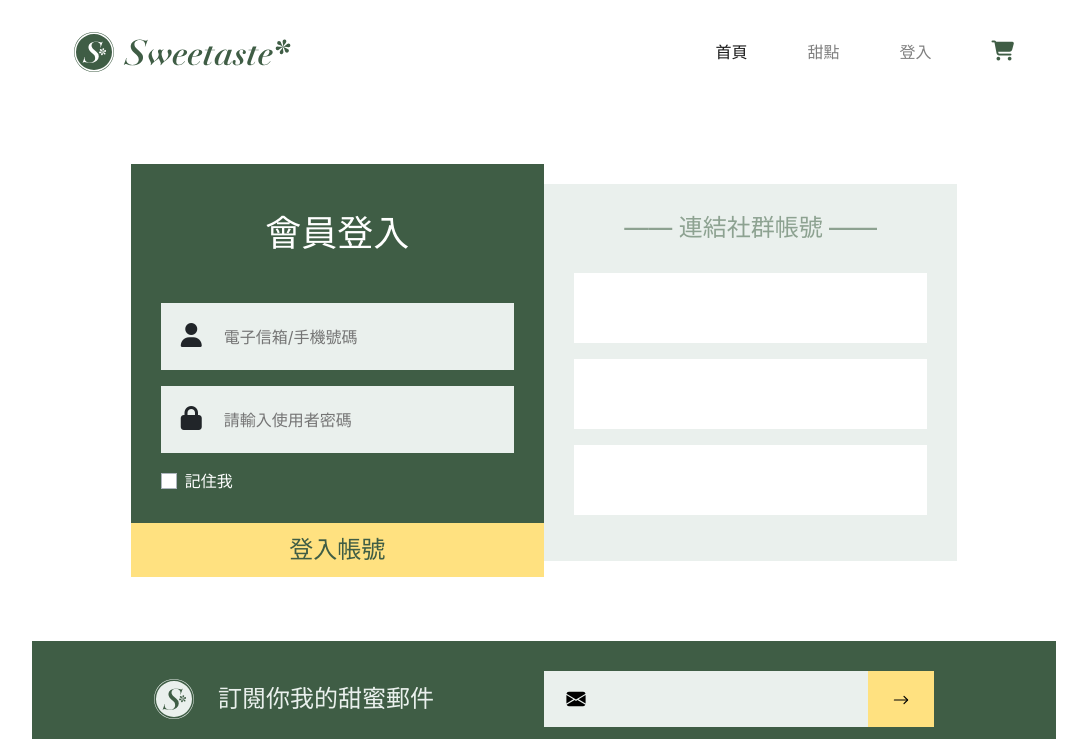
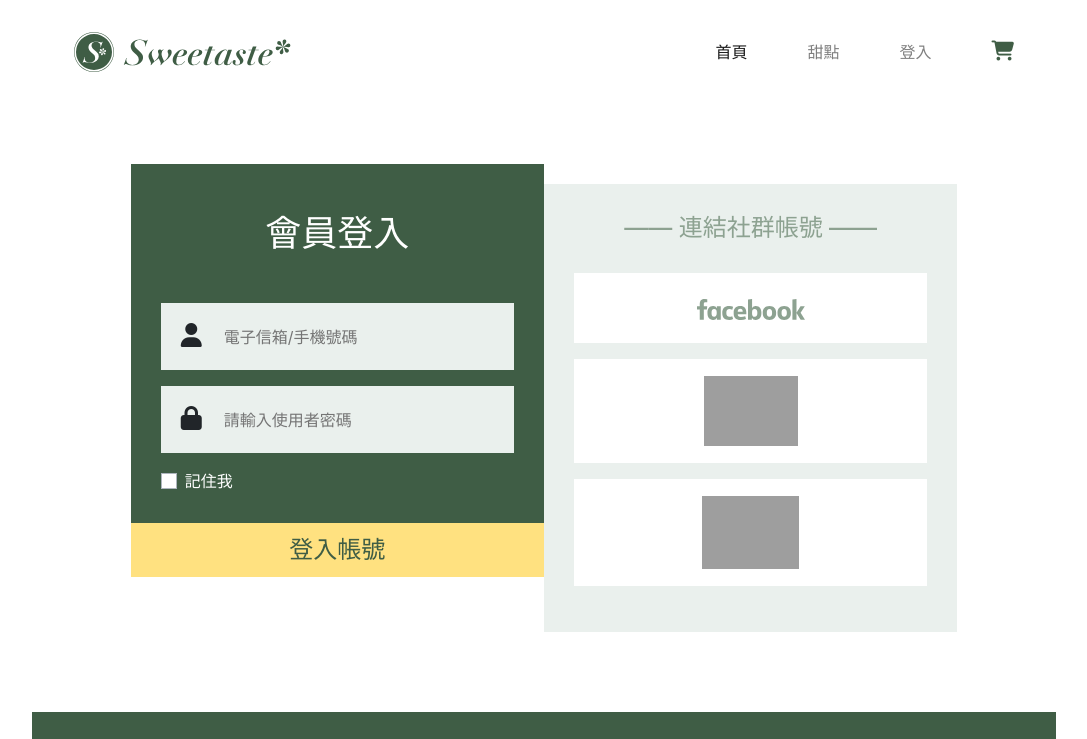
Before and after one commit to ernest0713/Bootstrap-finally-dessertshop, a website: page login.html in a window 1280 px wide. Shown: the top 739 px of the page, without its empty margins (96-1183 px from the left). Drawn offline with nearby package versions, Linux system fonts and the light colour scheme; files that its build step writes are made by us from their sources; the site is published under a folder, as on GitHub Pages, so addresses that start at the root find nothing.

Commit message:
連結修正

```diff
--- a/login.html
+++ b/login.html
@@ -48,17 +48,17 @@
                     <div class="row no-gutters bg-secondary p-30 d-md-none">
                       <div class="col-4">
                         <a class="btn btn-light h-100 w-100 d-flex align-items-center border-right">
-                          <img src="/img/ic-facebook-logotype.svg" class="img-fluid">
+                          <img src="img/ic-facebook-logotype.svg" class="img-fluid">
                         </a>
                       </div>
                       <div class="col-4">
                         <a class="btn btn-light h-100 w-100 d-flex align-items-center border-right">
-                          <img src="/img/ic-google.svg" class="img-fluid">
+                          <img src="img/ic-google.svg" class="img-fluid">
                         </a>
                       </div>
                       <div class="col-4">
                         <a class="btn btn-light h-100 w-100 d-flex align-items-center">
-                          <img src="/img/ic-yahoo.svg" class="img-fluid">
+                          <img src="img/ic-yahoo.svg" class="img-fluid">
                         </a>
                       </div>
                     </div>
@@ -89,17 +89,17 @@
                       <div class="row no-gutters">
                         <div class="col-4 col-md-12 mb-md-3">
                           <button class="btn btn-light btn-block btn-lg py-3 h-100">
-                            <img src="/img/ic-facebook-logotype.svg" class="img-fluid" width="108" alt="">
+                            <img src="img/ic-facebook-logotype.svg" class="img-fluid" width="108" alt="">
                           </button>
                         </div>
                         <div class="col-4 col-md-12 mb-md-3">
                           <button class="btn btn-light btn-block btn-lg py-3 h-100">
-                            <img src="/img/ic-google.svg" class="img-fluid" width="94" alt="">
+                            <img src="img/ic-google.svg" class="img-fluid" width="94" alt="">
                           </button>
                         </div>
                         <div class="col-4 col-md-12 mb-md-3">
                           <button class="btn btn-light btn-block btn-lg py-3 h-100">
-                            <img src="/img/ic-yahoo.svg" class="img-fluid" width="97" alt="">
+                            <img src="img/ic-yahoo.svg" class="img-fluid" width="97" alt="">
                           </button>
                         </div>
                       </div>
@@ -117,7 +117,7 @@
                 <span class="text-secondary">訂閱你我的甜蜜郵件</span>
             </div>
             <div class="col-md-6 bg-secondary d-flex justify-content-between align-items-center mt-30 mt-md-0">
-                <label class="d-flex align-items-center" for="sub"><img src="img/icons/Envelope-fill.svg" width="24" height="24"></label>
+                <label class="d-flex align-items-center" for="sub"><img src="img/icons/envelope-fill.svg" width="24" height="24"></label>
                 <input class="bg-secondary border-0" type="email" id="sub">
                 <button class="btn btn-third"><img src="img/icons/arrow-right.svg" width="24" height="24"></button>
             </div>
```
Also changed, not shown: cart.html (+1 -1 lines), checkout-1.html (+1 -1 lines), checkout-2.html (+1 -1 lines), checkout-3.html (+1 -1 lines), index.html (+1 -1 lines), product.html (+1 -1 lines), success.html (+1 -1 lines), temp.html (+1 -1 lines).
